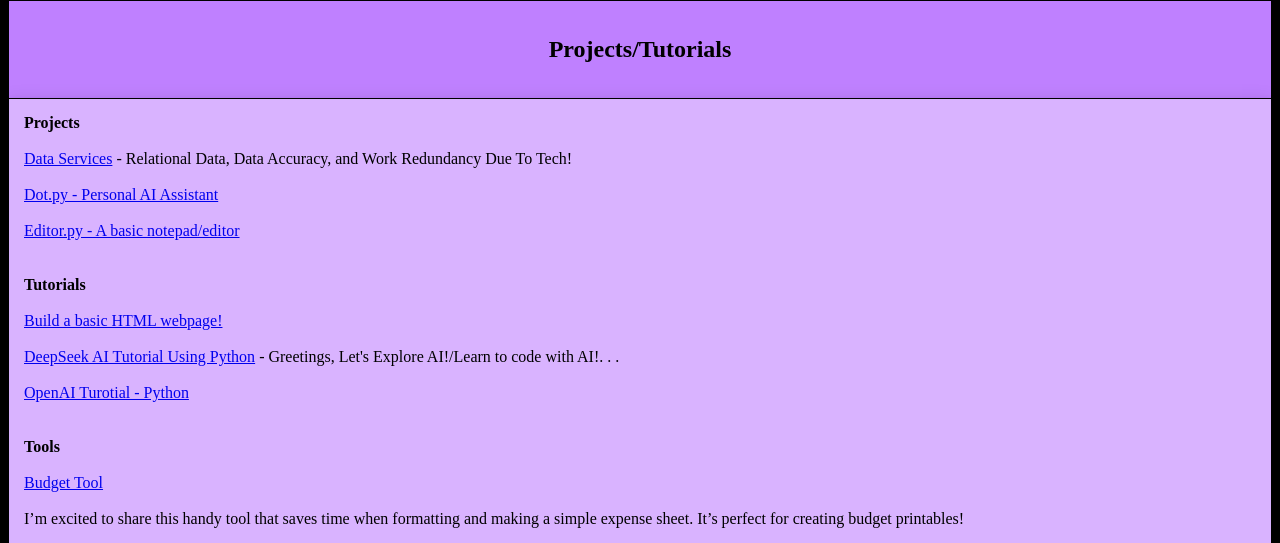
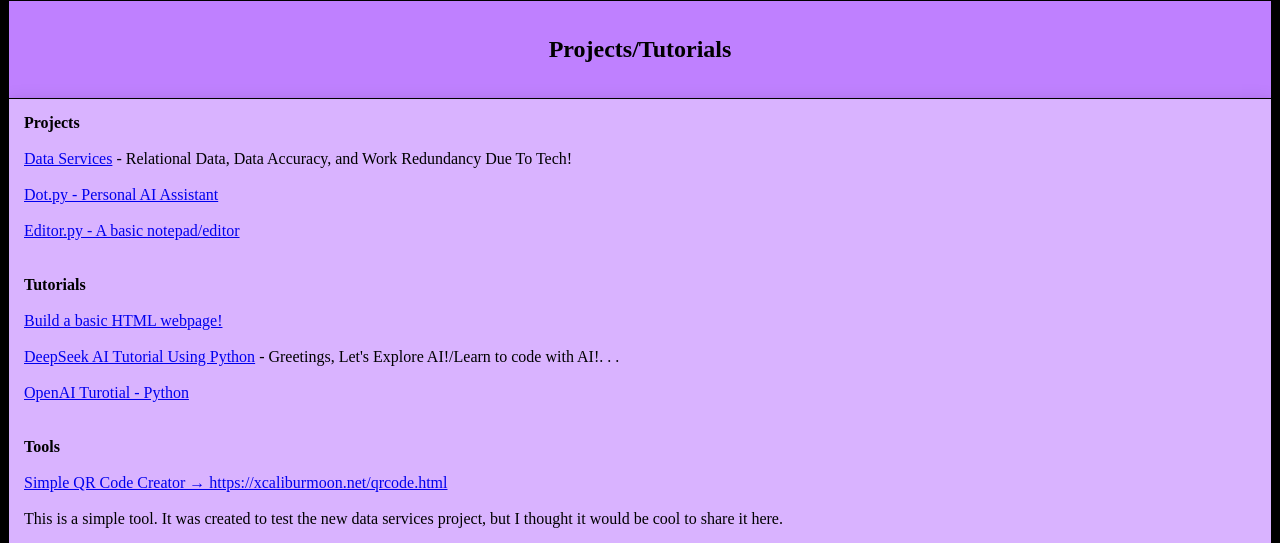
Before and after one commit to crissymoon/crissymoon.github.io, a plain HTML site: page projects.html in a window 1280 px wide. Shown: the part 254-797 px from the top of the page. Drawn offline with Linux system fonts and the light colour scheme.

Commit message:
index and project with QR Code

```diff
--- a/projects.html
+++ b/projects.html
@@ -50,6 +50,10 @@
 
 <b>Tools</b>
 <br><br>
+<a href="https://xcaliburmoon.net/qrcode.html" target="_blank">Simple QR Code Creator → https://xcaliburmoon.net/qrcode.html</a>
+<br><br>
+This is a simple tool. It was created to test the new data services project, but I thought it would be cool to share it here.
+<br><br>
 <a href="budget-tool.html" target="_blank">Budget Tool</a>
 <br><br>
 I’m excited to share this handy tool that saves time when formatting and making a simple expense sheet. It’s perfect for creating budget printables!
```
Also changed, not shown: index.html (+5 -3 lines).
